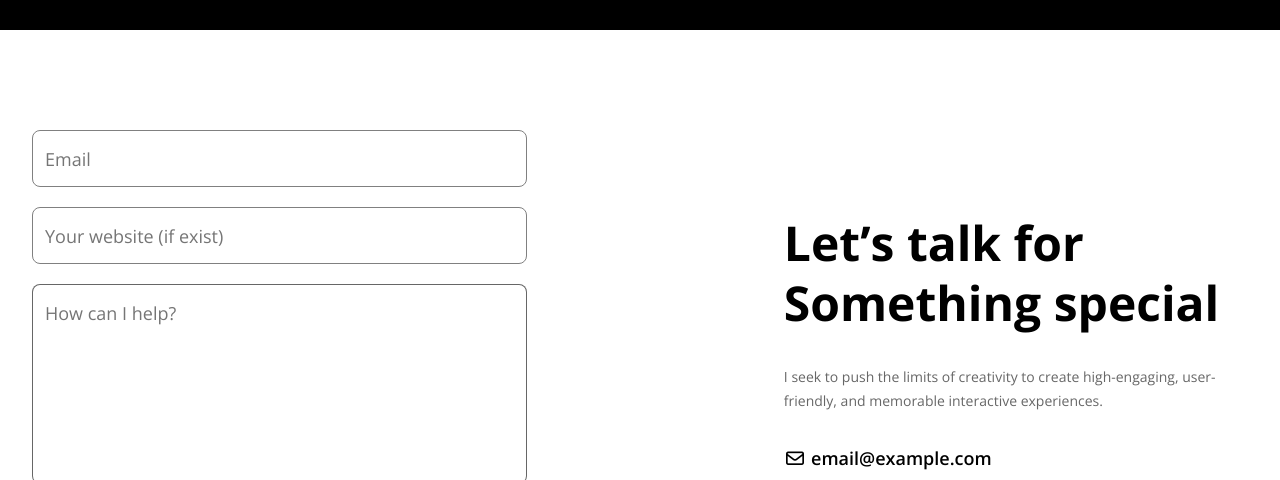
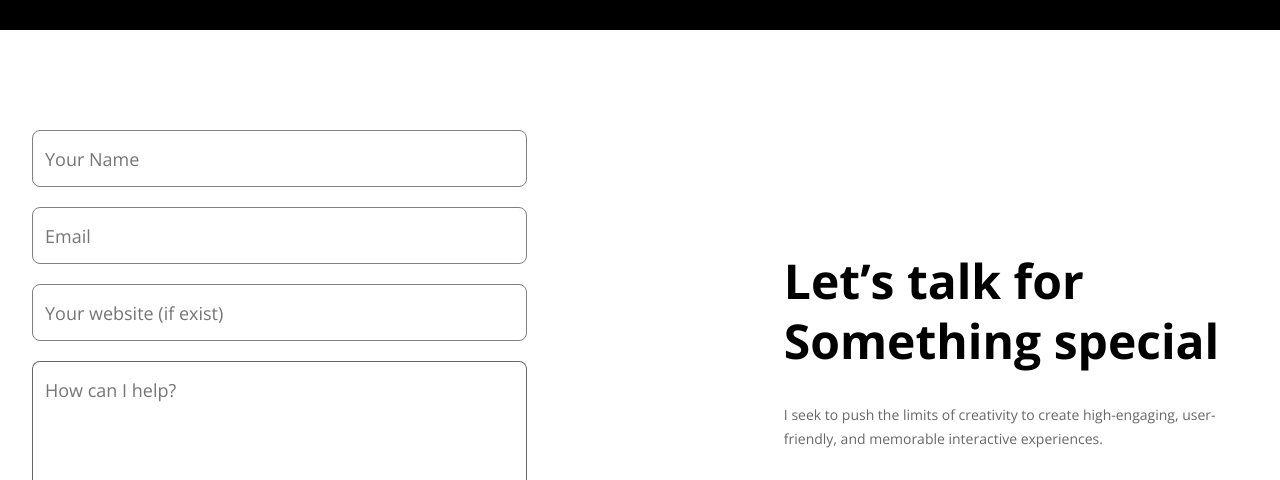
Before and after one commit to inoptimaforma/portfolio-template, a plain HTML site: page index.html in a window 1280 px wide. Shown: the part 4460-4940 px from the top of the page. Drawn offline with nearby package versions, Linux system fonts and the light colour scheme; files whose address does not match are found by name.

Commit message:
changed again

```diff
--- a/index.html
+++ b/index.html
@@ -227,6 +227,7 @@
     <section>
         <div class="container call-me">
             <form>
+                <input name="name" type="text" placeholder="Your Name">
                 <input name="email" type="email" placeholder="Email">
                 <input name="site" type="url" placeholder="Your website (if exist)">
                 <textarea name="additional" id="" placeholder="How can I help?"></textarea>
```
